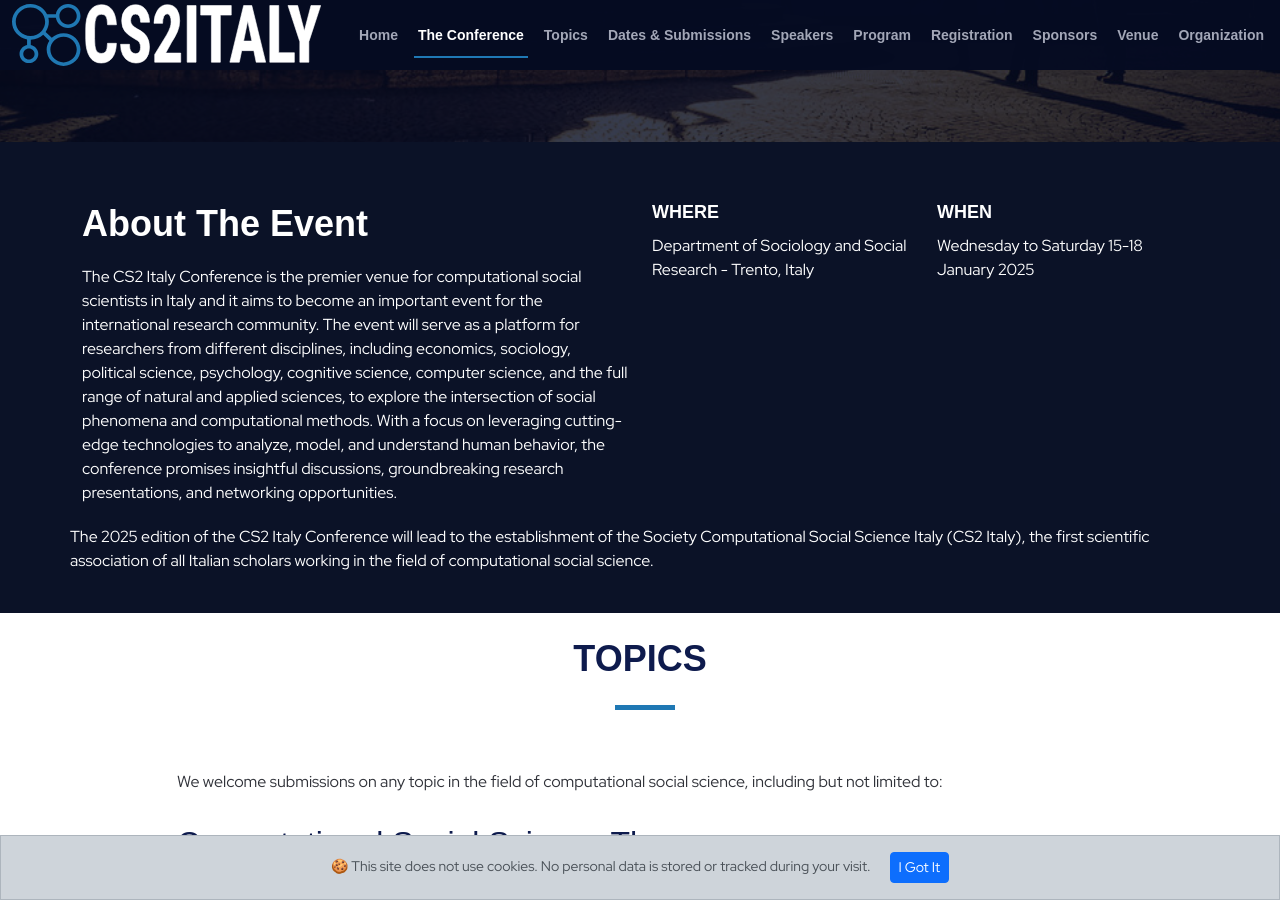
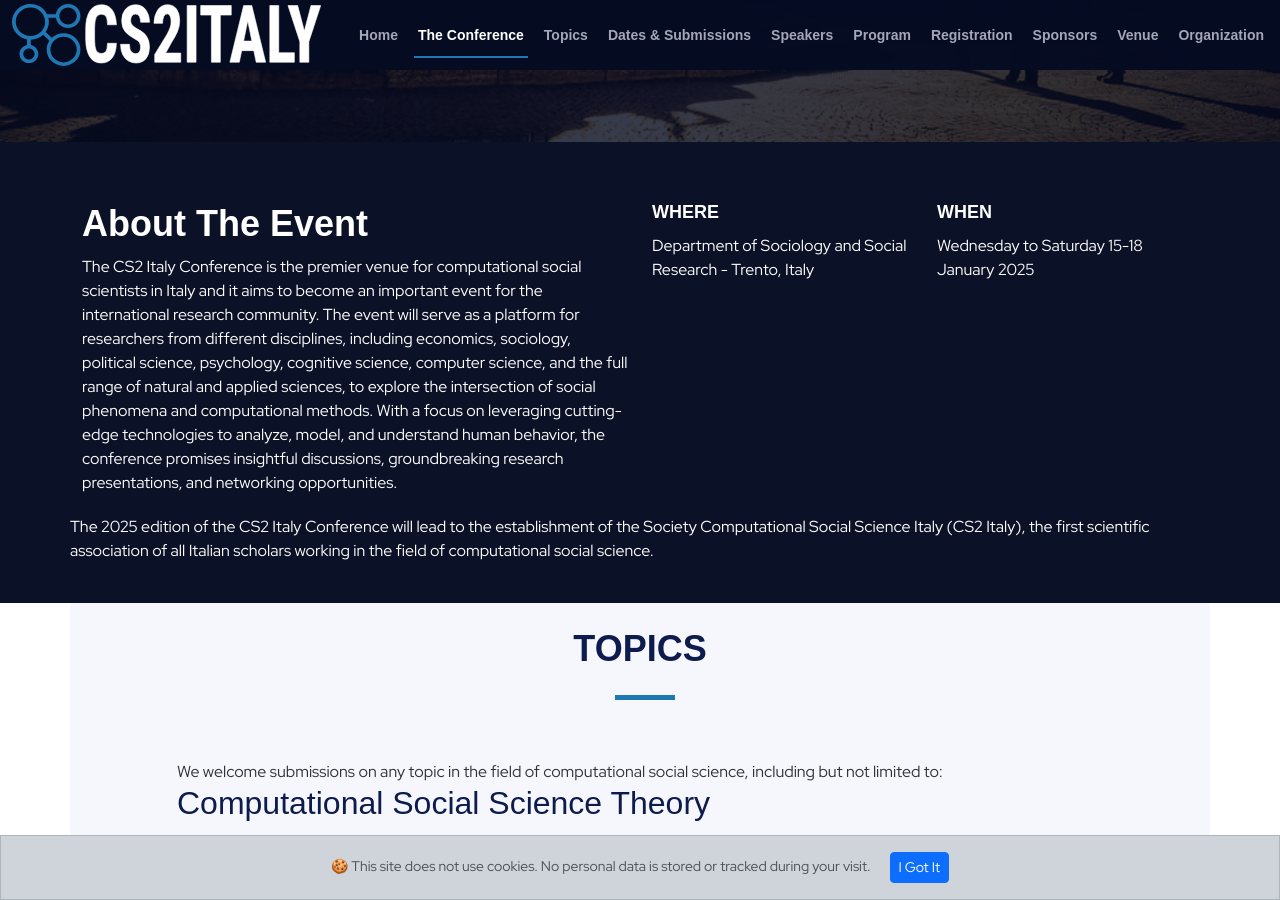
Before and after one commit to CS2Italy/conference, a Jekyll site: the page built from docs/index.md, in a window 1280 px wide and 900 px high, scrolled down 758 px. Built offline with Jekyll 4.4.1, drawn with Linux system fonts in a browser that asks for light colours.

Commit message:
Update default.html

```diff
--- a/docs/_layouts/default.html
+++ b/docs/_layouts/default.html
@@ -109,8 +109,7 @@
         <div class="row">
           <div class="col-lg-6">
             <h2>About The Event</h2>
-            <p>{% if page.about %} {% capture about %}{% include_relative _texts/{{ page.about }}%}{% endcapture %} {{ about | markdownify }} {% endif %}
-            </p>
+            {% if page.about %} {% capture about %}{% include_relative _texts/{{ page.about }}%}{% endcapture %} {{ about | markdownify }} {% endif %}
           </div>
           <div class="col-lg-3">
             <h3>Where</h3>
@@ -131,7 +130,7 @@
 
     <!-- ======= CfP Section ======= -->
     <section id="cfp">
-      <div class="container" data-aos="fade-up" class="section-with-bg">
+      <div class="container section-with-bg"" data-aos="fade-up">
         <div class="section-header">
 		<br/>
 		<h2>Topics</h2>
@@ -140,11 +139,10 @@
 		<div class="col-lg-1">&nbsp;</div>
 			<div class="col-lg-10">
 			We welcome submissions on any topic in the field of computational social science, including but not limited to:
-		<p>
 			{% if page.topics %} {% capture topics %}{% include_relative _texts/{{ page.topics }}%}{% endcapture %} {{ topics | markdownify }} {% endif %}
-		</p>
 			</div>
 		<div class="col-lg-1">&nbsp;</div>
+	</div>
       </div>
     </section><!-- End CfP Section -->
 
```
Lines whose indentation alone changed are shown as unchanged.
